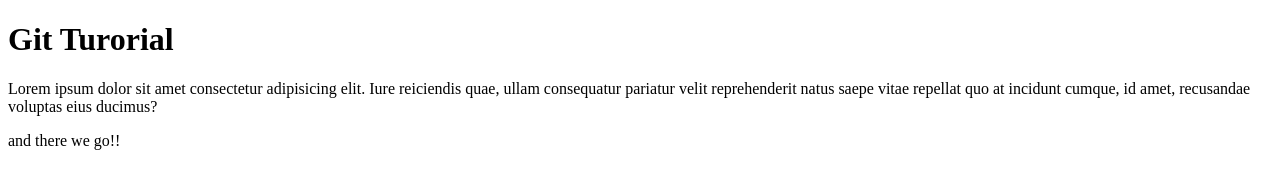
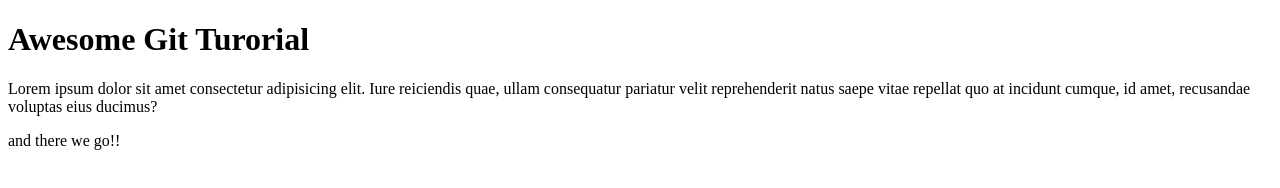
Before and after one commit to JrFdF/git-tutorial, a plain HTML site: page index.html in a window 1280 px wide. Drawn offline with Linux system fonts and the light colour scheme.

Commit message:
Added h1

```diff
--- a/index.html
+++ b/index.html
@@ -7,7 +7,7 @@
     <title>Git Turorial</title>
   </head>
   <body>
-    <h1>Git Turorial</h1>
+    <h1>Awesome Git Turorial</h1>
     <p>
       Lorem ipsum dolor sit amet consectetur adipisicing elit. Iure reiciendis
       quae, ullam consequatur pariatur velit reprehenderit natus saepe vitae
```
